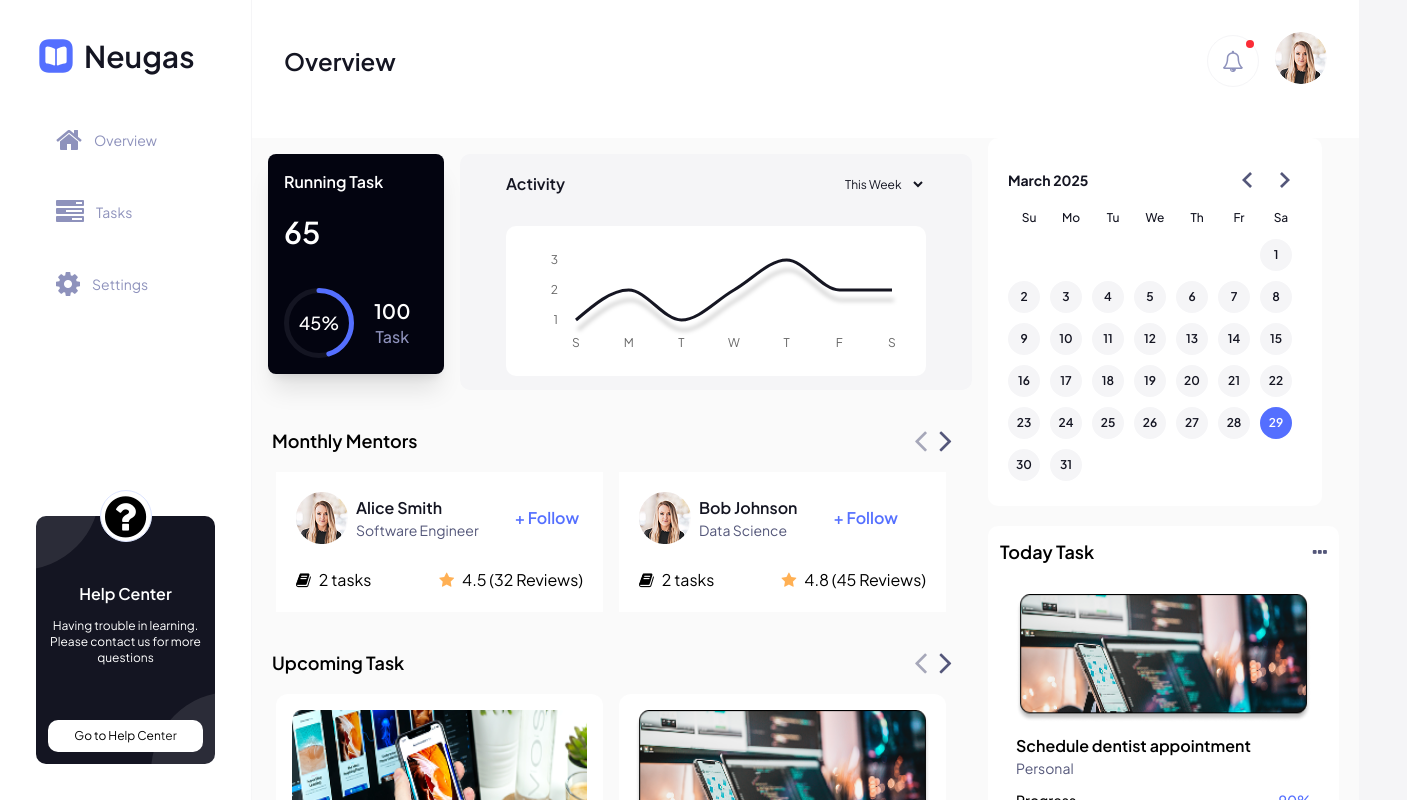
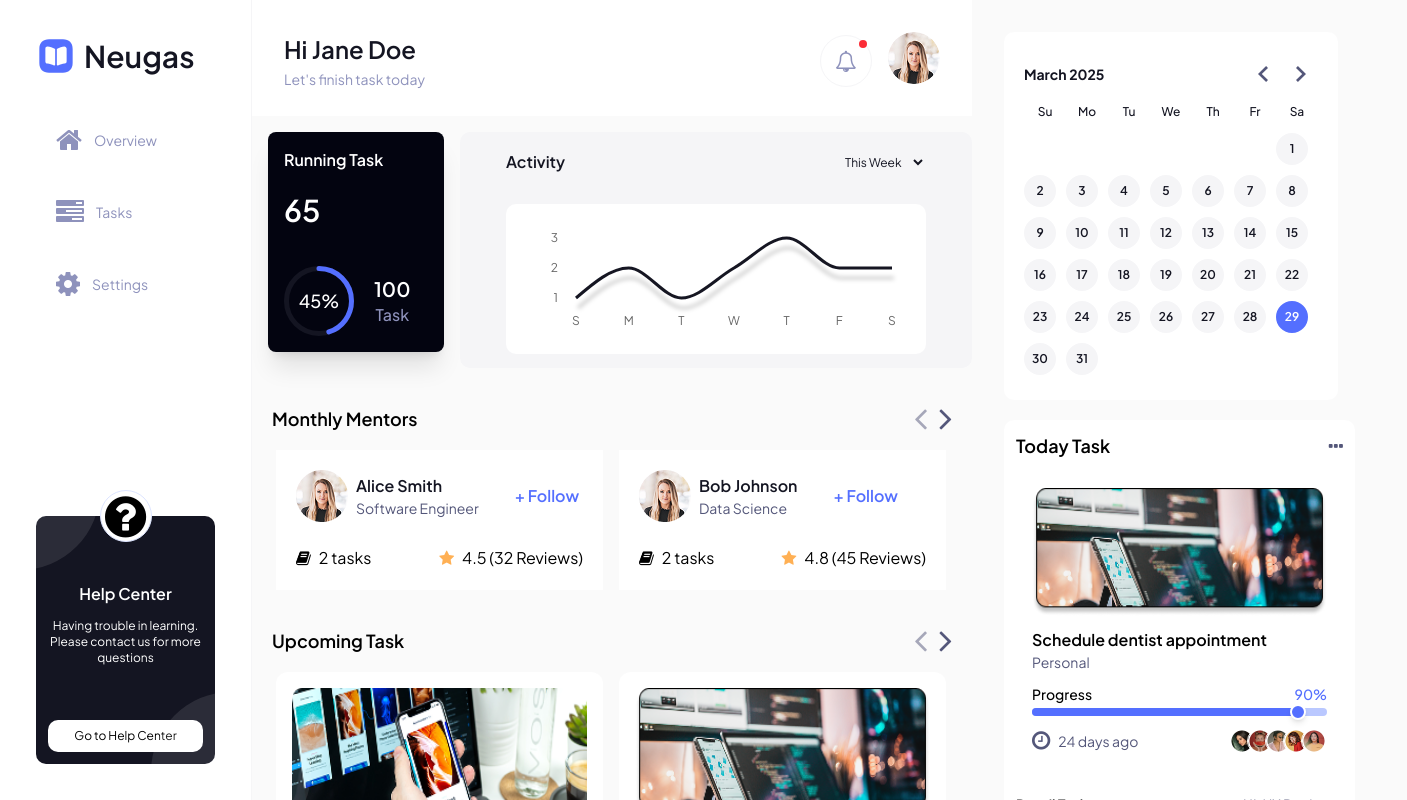
Before and after one commit to Evans-Asiedu/task-management, a React (Vite) app: page / in a window 1280 px wide. Shown: the top 800 px of the page, 1407 px wide, since content can reach past the window. Built offline with nearby package versions, Linux system fonts and the light colour scheme.

Commit message:
Display different header based on route

```diff
--- a/src/App.jsx
+++ b/src/App.jsx
@@ -1,39 +1,27 @@
-import { useState } from "react";
 import { BrowserRouter, Routes, Route } from "react-router-dom";
-import Header from "components/layout/Header";
 import Overview from "src/components/pages/Overview";
-import Sidebar from "components/layout/Sidebar";
 import Tasks from "components/pages/Tasks";
 import Settings from "components/pages/Settings";
 import NotFound from "components/pages/NotFound";
+import { SidebarProvider } from "src/context/SidebarContext";
+import MainLayout from "./components/layout/MainLayout";
 
 function App() {
-  const [isSidebarOpen, setIsSidebarOpen] = useState(() => {
-    return window.matchMedia("(min-width: 768px)").matches;
-  });
-
   return (
     <div id="app" className="flex flex-col md:flex-row">
       <BrowserRouter>
-        <Sidebar isOpen={isSidebarOpen} setIsOpen={setIsSidebarOpen} />
+        <SidebarProvider>
 
-        <div
-          className={`flex flex-col flex-1 transition-all duration-300 ease-in-out min-h-screen
-          ${isSidebarOpen ? "md:ml-[252px]" : ""}`}
-        >
-          <Header
-            isOpen={isSidebarOpen}
-            setIsOpen={setIsSidebarOpen}
-            showActions={false}
-            title="Overview"
-          />
-          <Routes>
-            <Route path="/tasks" element={<Tasks />} />
-            <Route path="/settings" element={<Settings />} />
-            <Route path="/" element={<Overview />} />
-            <Route path="*" element={<NotFound />} />
-          </Routes>
-        </div>
+            <Routes>
+              <Route element={<MainLayout />}>
+                <Route path="/" element={<Overview />} />
+                <Route path="/tasks" element={<Tasks />} />
+                <Route path="/settings" element={<Settings />} />
+                <Route path="*" element={<NotFound />} />
+              </Route>
+            </Routes>
+
+        </SidebarProvider>
       </BrowserRouter>
     </div>
   );
--- a/src/components/layout/Header.jsx
+++ b/src/components/layout/Header.jsx
@@ -1,13 +1,15 @@
 import Button from "components/ui/Button";
 import NotificationsButton from "src/components/NotificationsButton";
 import ProfileButton from "src/components/ProfileButton";
+import { useSidebar } from "src/context/SidebarContext";
 
-const HeaderMain = ({
-  title,
-  subText = "",
-  isSidebarOpen,
-  setIsSidebarOpen,
-}) => {
+const HeaderMain = ({ title, subText = "" }) => {
+  const { isOpen, setIsOpen } = useSidebar();
+
+  const toggleSidebar = () => {
+    setIsOpen(!isOpen);
+  };
+
   return (
     <div className="flex flex-col-reverse md:flex-row justify-between items-center">
       <div>
@@ -19,12 +21,12 @@ const HeaderMain = ({
         )}
       </div>
 
-      <div className="flex justify-between md:justify-end items-center w-full">
+      <div className="flex justify-between md:justify-end items-center">
         <Button
           icon="fa-bars"
           iconOnly
           className="md:hidden text-secondary-300 border-n-1 z-40"
-          onClick={() => setIsSidebarOpen(!isSidebarOpen)}
+          onClick={toggleSidebar}
         />
 
         <div className="flex items-center gap-4">
@@ -85,8 +87,8 @@ const Header = ({
 }) => {
   return (
     <header
-      className={`bg-primary-0 p-8 flex flex-col gap-6 ${
-        showActions ? "h-[248px] md:h-[192px]" : "h-[148px]"
+      className={` bg-primary-0 p-8 flex flex-col gap-6 ${
+        showActions ? "h-[248px] md:h-[192px]" : "h-[116px]"
       }`}
     >
       <HeaderMain
--- /dev/null
+++ b/src/components/layout/MainLayout.jsx
@@ -0,0 +1,15 @@
+import { Outlet } from "react-router-dom";
+import Sidebar from "components/layout/Sidebar";
+
+const MainLayout = () => {
+  return (
+    <>
+      <Sidebar />
+      <div className="flex flex-col flex-1 transition-all duration-300 ease-in-out min-h-screen md:ml-[252px]">
+        <Outlet />
+      </div>
+    </>
+  );
+};
+
+export default MainLayout;
--- a/src/components/layout/Sidebar.jsx
+++ b/src/components/layout/Sidebar.jsx
@@ -2,11 +2,11 @@ import { navigation } from "src/data";
 import HelpCenter from "components/HelpCenter";
 // import { useLocation } from "react-router-dom";
 import { Link } from "react-router-dom";
+import { useSidebar } from "src/context/SidebarContext";
 
-export default function Sidebar({
-  isOpen: isSidebarOpen,
-  setIsOpen: setIsSidebarOpen,
-}) {
+function Sidebar() {
+  const { isOpen, setIsOpen } = useSidebar();
+
   // const location = useLocation();
   // const isActive = location.pathname === item.path
   const isActive = false;
@@ -17,10 +17,10 @@ export default function Sidebar({
 
       <aside
         className={`flex flex-col fixed top-0 left-0 min-h-screen p-9 border-r border-r-n-1 bg-white transition-transform duration-300 ease-in-out z-50 ${
-          isSidebarOpen ? "translate-x-0 w-[252px]" : "-translate-x-full"
+          isOpen ? "translate-x-0 w-[252px]" : "-translate-x-full"
         } md:translate-x-0`}
       >
-        <button className="sm:hidden" onClick={() => setIsSidebarOpen(false)}>
+        <button className="sm:hidden" onClick={() => setIsOpen(false)}>
           <i
             className="fa fa-close fa-lg text-secondary-300 absolute top-3.5 right-3.5"
             aria-hidden="true"
@@ -43,16 +43,8 @@ export default function Sidebar({
                 <Link to={item.path} className={`flex items-center gap-3 py-2.5 px-5 rounded-[10px] transition text-secondary-300 text-sm
                       ${isActive ? "bg-n-1 text-secondary-500" : "bg-white"}
                 `}>
-
-                {/* <a
-                  href={item.path}
-                  className={`flex items-center gap-3 py-2.5 px-5 rounded-[10px] transition text-secondary-300 text-sm
-                      ${isActive ? "bg-n-1 text-secondary-500" : "bg-white"}
-                `}
-                > */}
                   <i className={`fa ${item.icon} fa-2x`} aria-hidden="true"></i>
                   <span>{item.title}</span>
-                {/* </a> */}
                 </Link>
               </li>
             ))}
@@ -65,3 +57,6 @@ export default function Sidebar({
     </>
   );
 }
+
+
+export default Sidebar
--- a/src/components/pages/Overview.jsx
+++ b/src/components/pages/Overview.jsx
@@ -4,28 +4,36 @@ import RunningTask from "components/RunningTask";
 import { Calendar } from "components/Calendar";
 import TodayTask from "components/TodayTask";
 import MonthlyMentors from "components/MonthlyMentors";
+import Header from "src/components/layout/Header";
+import { data } from "src/data";
 
-const Main = () => {
+const Overview = () => {
+  const currentUserName = data.loggedInUser.name;
   return (
+    <>
       <main className="h-full flex bg-n-2">
-      <div>
+        <div className="flex-grow">
+          <Header
+            showActions={false}
+            title={`Hi ${currentUserName}`}
+            subText="Let's finish task today"
+          />
+
           <div className="flex flex-col md:flex-row">
             <RunningTask />
             <ActivityTracker />
           </div>
-        {/* Needs to be replace with monthly mentors component */}
           <MonthlyMentors />
           <UpcomingTask />
         </div>
 
-      <div>
-        <div className="mt-5 ps-4 md:mt-0">
+        <div className="basis-[436px] p-8">
           <Calendar />
           <TodayTask />
         </div>
-      </div>
       </main>
+    </>
   );
 };
 
-export default Main;
+export default Overview;
--- a/src/components/pages/Settings.jsx
+++ b/src/components/pages/Settings.jsx
@@ -1,9 +1,13 @@
+import Header from "src/components/layout/Header";
+
 const Settings = () => {
   return (
-    <div>
-      <h1>Settings</h1>
-      <p>This is the settings page.</p>
-    </div>
+    <>
+      <Header showActions={false} title="Settings" />
+      <main className="h-full flex bg-n-2">
+        <h1>Setting page</h1>
+      </main>
+    </>
   );
 };
 
--- a/src/components/pages/Tasks.jsx
+++ b/src/components/pages/Tasks.jsx
@@ -1,9 +1,13 @@
+import Header from "src/components/layout/Header";
+
 const Tasks = () => {
   return (
-    <div>
-      <h1>Tasks</h1>
-      <p>This is the tasks page.</p>
-    </div>
+    <>
+      <Header showActions={true} title="Tasks" />
+      <main className="h-full flex bg-n-2">
+        <h1>Tasks page</h1>
+      </main>
+    </>
   );
 };
 
--- /dev/null
+++ b/src/context/SidebarContext.jsx
@@ -0,0 +1,19 @@
+import React, { createContext, useState, useContext } from "react";
+
+const SidebarContext = createContext();
+
+export const SidebarProvider = ({ children }) => {
+  const [isOpen, setIsOpen] = useState(() => {
+    return window.matchMedia("(min-width: 768px)").matches;
+  });
+
+  return (
+    <SidebarContext.Provider value={{ isOpen, setIsOpen }}>
+      {children}
+    </SidebarContext.Provider>
+  );
+};
+
+export const useSidebar = () => {
+  return useContext(SidebarContext);
+};
```
Lines whose indentation alone changed are shown as unchanged.
